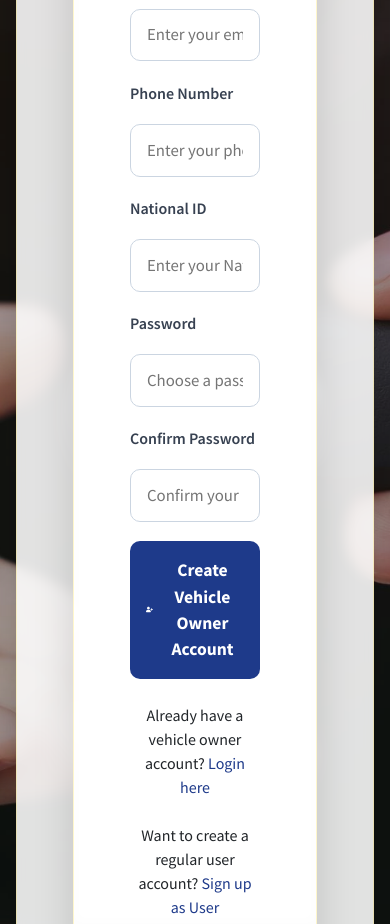
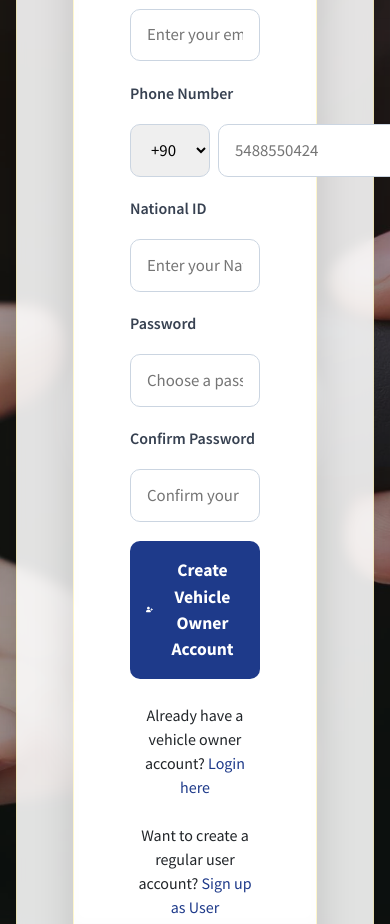
Before and after one commit to safa200322/DELTA, a React (Create React App) app in the folder frontend/: page /vehicle-owner-signup in a window 390 px wide. Shown: the part 1000-1924 px from the top of the page. Built offline with nearby package versions, Linux system fonts and the light colour scheme; a web font is replaced by a local one.

Commit message:
feat: Add country code selection and phone number formatting to Vehicle Owner Signup

```diff
--- a/frontend/src/pages/VehicleOwnerSignup.jsx
+++ b/frontend/src/pages/VehicleOwnerSignup.jsx
@@ -14,6 +14,17 @@ const VehicleOwnerSignUp = () => {
     PhoneNumber: "",
     NationalID: "",
   });
+  const [countryCode, setCountryCode] = useState("+90"); // Default country code
+
+  // Helper to format phone as 5488550424 (no spaces, just digits)
+  const formatPhone = (value) => {
+    return value.replace(/\D/g, "");
+  };
+
+  const handlePhoneChange = (e) => {
+    const formatted = formatPhone(e.target.value);
+    setFormData({ ...formData, PhoneNumber: formatted });
+  };
 
   const handleChange = (e) => {
     const { id, value } = e.target;
@@ -31,6 +42,7 @@ const VehicleOwnerSignUp = () => {
 
     // Prepare data for backend (exclude confirmPassword)
     const { confirmPassword, ...submitData } = formData;
+    submitData.PhoneNumber = countryCode + formData.PhoneNumber;
 
     try {
       const response = await fetch("http://localhost:5000/api/vehicle-owner/register", {
@@ -107,14 +119,29 @@ const VehicleOwnerSignUp = () => {
             />
 
             <label htmlFor="PhoneNumber">Phone Number</label>
+            <div style={{ display: 'flex', gap: '8px' }}>
+              <select
+                id="countryCode"
+                value={countryCode}
+                onChange={e => setCountryCode(e.target.value)}
+                style={{ width: '90px' }}
+              >
+                <option value="+90">+90</option>
+                <option value="+1">+1</option>
+                <option value="+44">+44</option>
+                {/* Add more country codes as needed */}
+              </select>
               <input
                 type="tel"
                 id="PhoneNumber"
-              placeholder="Enter your phone number"
+                placeholder="5488550424"
                 value={formData.PhoneNumber}
-              onChange={handleChange}
+                onChange={handlePhoneChange}
+                maxLength={15}
+                style={{ flex: 1 }}
                 required
               />
+            </div>
 
             <label htmlFor="NationalID">National ID</label>
             <input
```
Lines whose indentation alone changed are shown as unchanged.
